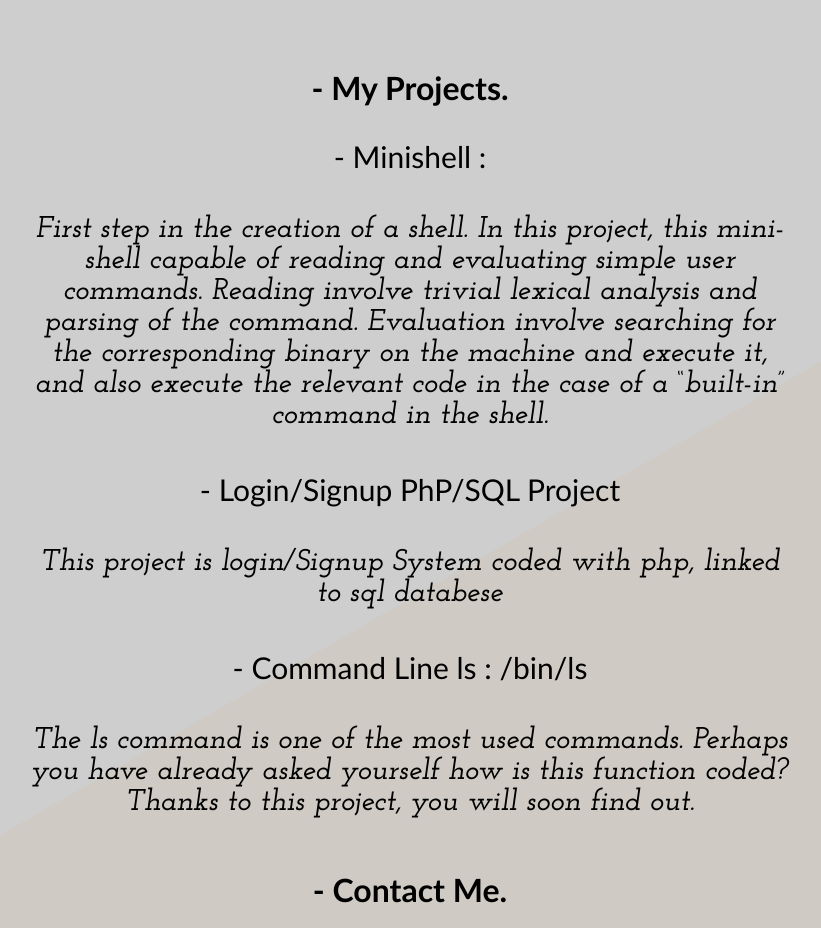
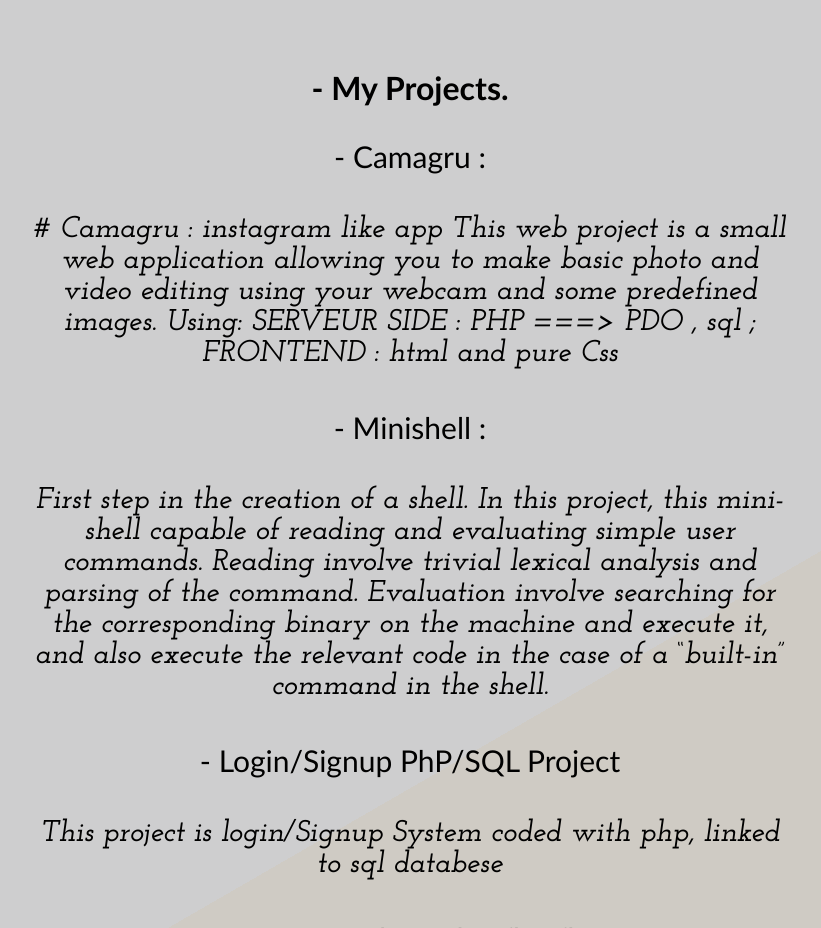
Before and after one commit to biggymarley/portfolio, a plain HTML site: page index.html in a window 1280 px wide. Shown: the part 840-1768 px from the top of the page, without its empty margins (230-1051 px from the left). Drawn offline with Linux system fonts and the light colour scheme.

Commit message:
add camagru

```diff
--- a/index.html
+++ b/index.html
@@ -49,6 +49,16 @@
               - My Projects.
             </h1>
             <div id="projects">
+              <a id="project" href="https://github.com/biggymarley/Camagru">- Camagru :</a>
+              <div id="line"></div>
+              <p>
+                # Camagru : instagram like app
+This web project is  a small web application allowing you to
+make basic photo and video editing using your webcam and some predefined images.
+Using:
+SERVEUR SIDE : PHP ===> PDO , sql  ;
+FRONTEND : html and pure Css
+              </p>
               <a id="project" href="https://github.com/biggymarley/Minishell_1337">- Minishell :</a>
               <div id="line"></div>
               <p>
```
